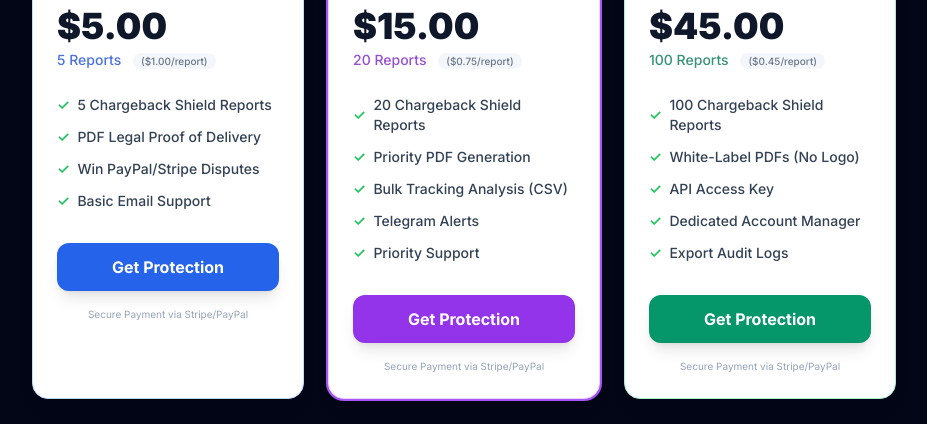
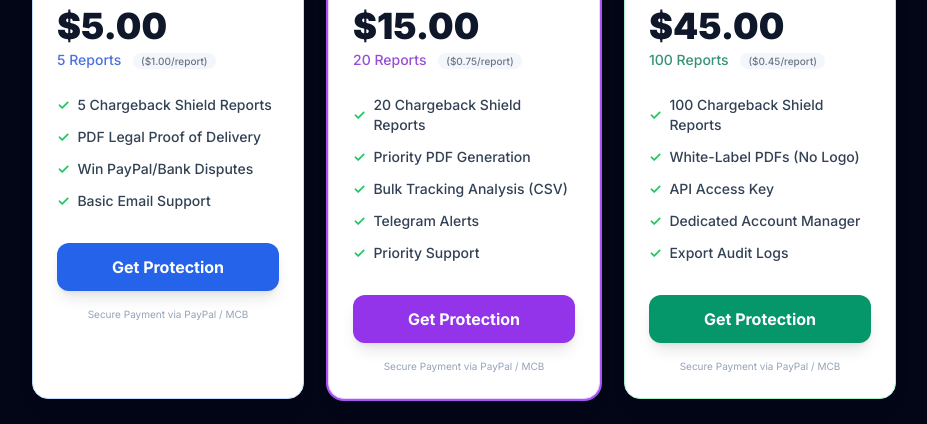
Before and after one commit to Omran1983/Jupiter-Startup, a Next.js app in the folder apps/customs_tracker/: page / in a window 1280 px wide. Shown: the part 1700-2124 px from the top of the page, without its empty margins (176-1103 px from the left). Built offline with nearby package versions, Linux system fonts and the light colour scheme; no server answers.

Commit message:
fix: Remove Stripe mentions (Localization: Mauritius)

```diff
--- a/apps/customs_tracker/src/components/BuyCredits.tsx
+++ b/apps/customs_tracker/src/components/BuyCredits.tsx
@@ -14,7 +14,7 @@ const PACKS = [
         benefits: [
             "5 Chargeback Shield Reports",
             "PDF Legal Proof of Delivery",
-            "Win PayPal/Stripe Disputes",
+            "Win PayPal/Bank Disputes",
             "Basic Email Support"
         ],
         color: "bg-blue-50 text-blue-700 border-blue-200",
@@ -109,7 +109,7 @@ export function BuyCredits() {
                         </Link>
 
                         <p className="text-[10px] text-center text-slate-400 mt-4">
-                            Secure Payment via Stripe/PayPal
+                            Secure Payment via PayPal / MCB
                         </p>
                     </div>
                 ))}
```
Also changed, not shown: 2 other files (tests, documents, lock files or other folders).
